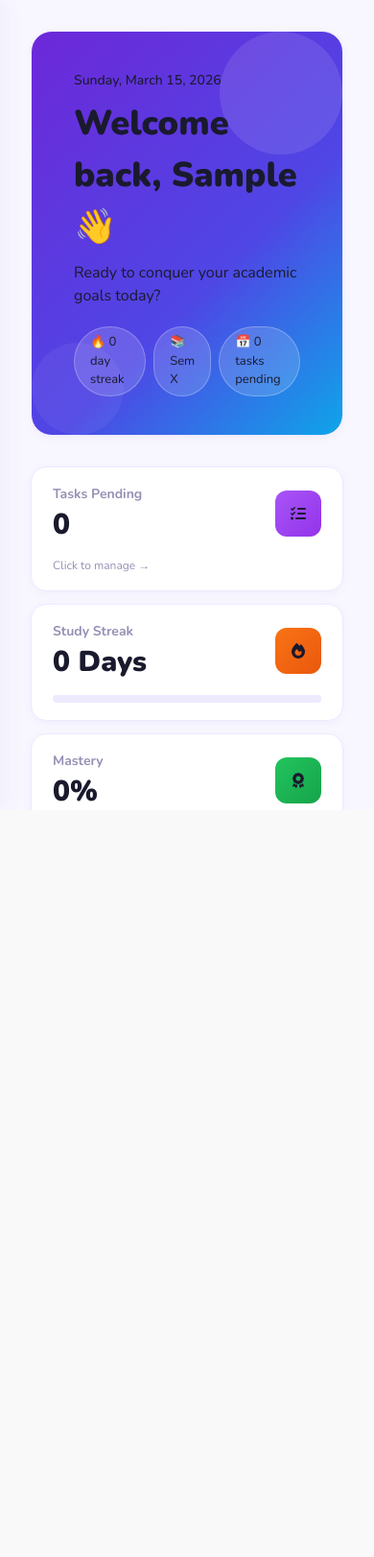
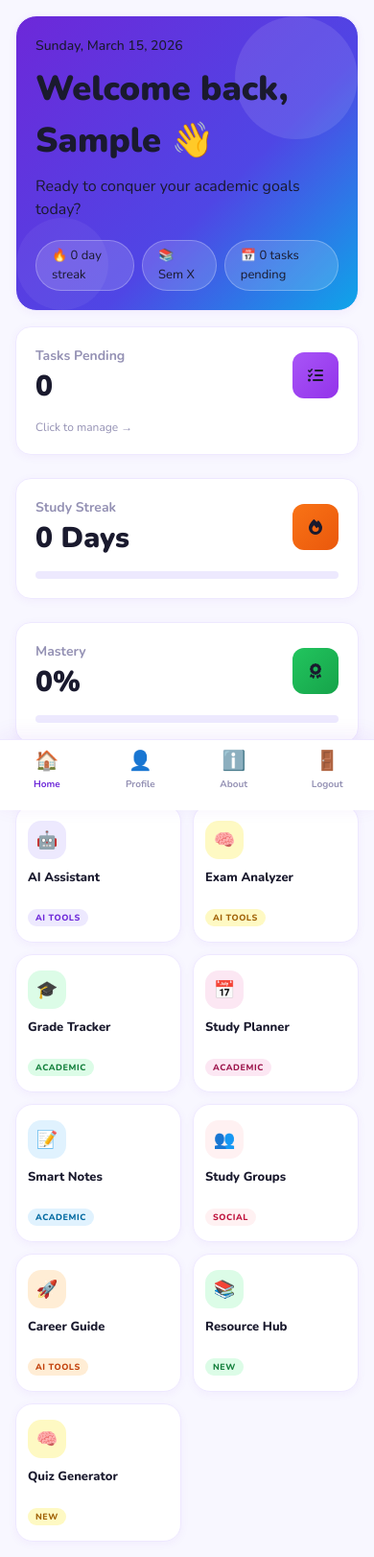
Before and after one commit to anuj9399/studentbuddy, a Django app: page / in a window 390 px wide. Shown: the whole page at 96% size. Before the commit the page ends 844 px from the top, so only its background shows below. Run offline with Django 5.2, Linux system fonts and the light colour scheme; the visitor is signed in with stand-in values (Sample User, id 1); data comes from the database, SQL or seed files in the repository; some libraries are stand-ins or nearby versions.

Commit message:
Fix mobile UI - responsive dashboard, bottom nav, remove extra signup fields

```diff
--- a/core/templates/base.html
+++ b/core/templates/base.html
@@ -542,6 +542,61 @@
         .border-slate-700 {
             border-color: #eee8ff !important;
         }
+
+        /* Mobile Bottom Navigation */
+        .mobile-bottom-nav {
+            display: none;
+        }
+
+        @media (max-width: 768px) {
+            .mobile-bottom-nav {
+                display: flex;
+                position: fixed;
+                bottom: 0;
+                left: 0;
+                right: 0;
+                background: white;
+                border-top: 1px solid #eee8ff;
+                padding: 8px 0 12px;
+                z-index: 1000;
+                box-shadow: 0 -4px 20px rgba(109,40,217,0.08);
+            }
+
+            .mobile-nav-item {
+                flex: 1;
+                display: flex;
+                flex-direction: column;
+                align-items: center;
+                gap: 3px;
+                text-decoration: none;
+                padding: 4px 0;
+            }
+
+            .mobile-nav-icon {
+                font-size: 20px;
+                line-height: 1;
+            }
+
+            .mobile-nav-label {
+                font-size: 10px;
+                font-weight: 700;
+                color: #9491b4;
+                font-family: Nunito;
+            }
+
+            .mobile-nav-item.active .mobile-nav-label {
+                color: #6d28d9;
+            }
+
+            .mobile-nav-item.active .mobile-nav-icon {
+                filter: none;
+            }
+
+            /* Add padding to main content so bottom nav doesn't cover it */
+            .main-content {
+                padding-bottom: 80px !important;
+            }
+        }
     </style>
 </head>
 
@@ -614,4 +669,24 @@
                 {% endblock %}
             </main>
         </div>
+
+        <!-- Mobile Bottom Navigation -->
+        <nav class="mobile-bottom-nav">
+            <a href="/" class="mobile-nav-item {% if request.path == '/' %}active{% endif %}">
+                <span class="mobile-nav-icon">🏠</span>
+                <span class="mobile-nav-label">Home</span>
+            </a>
+            <a href="/profile/" class="mobile-nav-item {% if request.path == '/profile/' %}active{% endif %}">
+                <span class="mobile-nav-icon">👤</span>
+                <span class="mobile-nav-label">Profile</span>
+            </a>
+            <a href="/about/" class="mobile-nav-item {% if request.path == '/about/' %}active{% endif %}">
+                <span class="mobile-nav-icon">ℹ️</span>
+                <span class="mobile-nav-label">About</span>
+            </a>
+            <a href="/accounts/logout/" class="mobile-nav-item">
+                <span class="mobile-nav-icon">🚪</span>
+                <span class="mobile-nav-label">Logout</span>
+            </a>
+        </nav>
     </body>
--- a/core/templates/dashboard.html
+++ b/core/templates/dashboard.html
@@ -229,8 +229,74 @@
         }
 
         @media (max-width: 768px) {
+            /* Hide sidebar on mobile */
+            .sidebar {
+                display: none !important;
+            }
+
+            /* Full width main content */
+            .main-content {
+                width: 100% !important;
+                padding: 16px !important;
+                height: auto !important;
+            }
+
+            /* Feature cards 2 column on mobile */
             .feature-grid {
-                grid-template-columns: 1fr;
+                grid-template-columns: repeat(2, 1fr) !important;
+                gap: 12px !important;
+            }
+
+            /* Smaller cards on mobile */
+            .feature-card {
+                padding: 16px 12px !important;
+            }
+
+            .feature-icon-wrap {
+                width: 40px !important;
+                height: 40px !important;
+                font-size: 18px !important;
+                margin-bottom: 10px !important;
+            }
+
+            .feature-title {
+                font-size: 13px !important;
+            }
+
+            .feature-desc {
+                font-size: 11px !important;
+                display: none !important;
+            }
+
+            .feature-badge {
+                font-size: 9px !important;
+                padding: 3px 8px !important;
+            }
+
+            /* Welcome card */
+            .card {
+                padding: 20px !important;
+                margin-bottom: 16px !important;
+            }
+
+            /* Stats row */
+            .grid {
+                gap: 8px !important;
+            }
+
+            /* Layout wrapper */
+            .layout-wrapper {
+                flex-direction: column !important;
+            }
+
+            /* Welcome stats */
+            .flex.gap-2 {
+                gap: 8px !important;
+            }
+
+            .text-white.text-sm {
+                font-size: 10px !important;
+                padding: 3px 8px !important;
             }
         }
     </style>
```
Also changed, not shown: core/templates/signup.html (+0 -19 lines).
